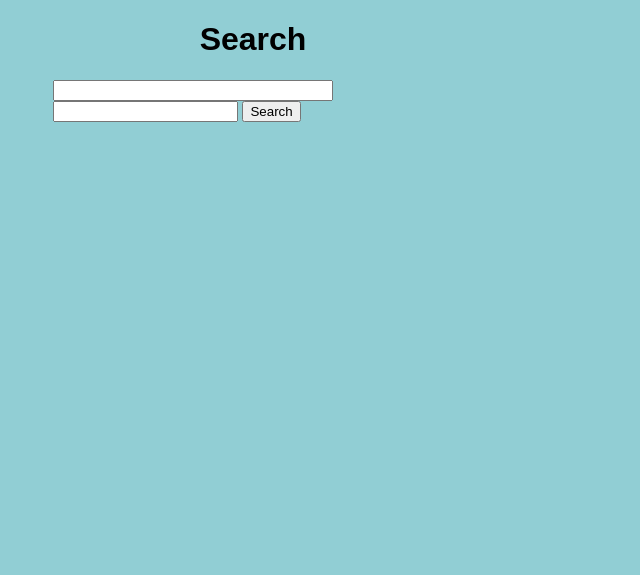
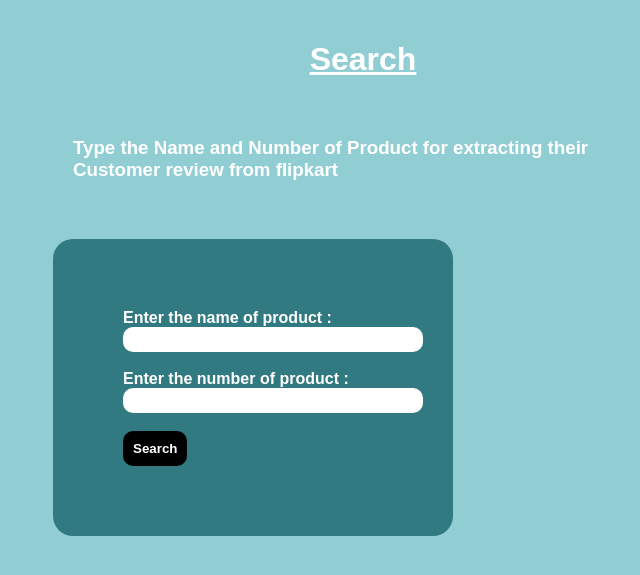
Before and after one commit to KhanAkshir/review_sc, a Flask app: page / in a window 1280 px wide. Shown: the top 575 px of the page, without its empty margins (387-1027 px from the left). Run offline with Flask 2, Linux system fonts and the light colour scheme.

Commit message:
first commit

```diff
--- a/app.py
+++ b/app.py
@@ -70,7 +70,7 @@ def index():
 
 
 
-            client = pymongo.MongoClient("mongodb+srv://Akshir:<password>@cluster0.yinu3eg.mongodb.net/?retryWrites=true&w=majority")
+            client = pymongo.MongoClient("mongodb+srv://Akshir:Akshirp@cluster0.yinu3eg.mongodb.net/?retryWrites=true&w=majority")
 
             db = client['review_scrap']
             review_coll=db['review_scrap_data']
--- a/static/style.css
+++ b/static/style.css
@@ -1,10 +1,53 @@
 body {
-  background-color: #91ced4;
+  background-color:#91ced4;
+
+}
+.search
+{
+  background-color: black;
+  color:white;
+  font-weight: bold;
+  padding: 10px;
 }
 body * {
   box-sizing: border-box;
 }
 
+.inp
+{
+  width:300px;
+}
+#content
+{
+  width:300px;
+}
+
+input
+{
+  border-radius: 10px;
+  padding :5px;
+  border: none;
+}
+.Akshir
+{
+  color :white;
+  width:600px;
+  border-radius:50px;
+  padding-left :20px;
+  padding-top: 20px;
+  padding-bottom: 20px;
+  padding-bottom: 20px;
+  margin-right: 8000px;
+}
+.form
+{
+
+  font-weight: bold;
+  background-color:  #327a81;
+  color:white;
+  border-radius: 20px;
+  padding: 70px;
+}
 .header {
   background-color: #327a81;
   color: white;
@@ -160,4 +203,7 @@ table tr:nth-child(2n+1) {
     box-shadow: none;
     overflow: visible;
   }
+
+
+
 }
--- a/templates/index.html
+++ b/templates/index.html
@@ -8,13 +8,18 @@
 
 {% block body %}
 <div class="content">
-    <h1 style="text-align: center">Search</h1>
+    <div class="Akshir">
 
+    <h1 style="text-align: center"><u><b>Search</b></u></h1> <br>
+    <h3>Type the Name and Number of Product for extracting their Customer review from flipkart</h3>
+    </div>
     <div class="form">
         <form action="/review" method="POST">
-            <input type="text" name="content" id="content">
-            <input type="number" name="prodnum" id="prodnum">
-            <input type="submit" value="Search">
+            <label for="fname">Enter the name of product :  </label> <br>
+            <input type="text" name="content" id="content"  class="inp" ><br><br>
+            <label for="fname">Enter the number of product : </label><br>
+            <input type="number" name="prodnum" id="prodnum" class="inp"><br><br>
+            <input type="submit" class="search" value="Search">
         </form>
     </div>
 </div>
```
Also changed, not shown: 1 other file.
